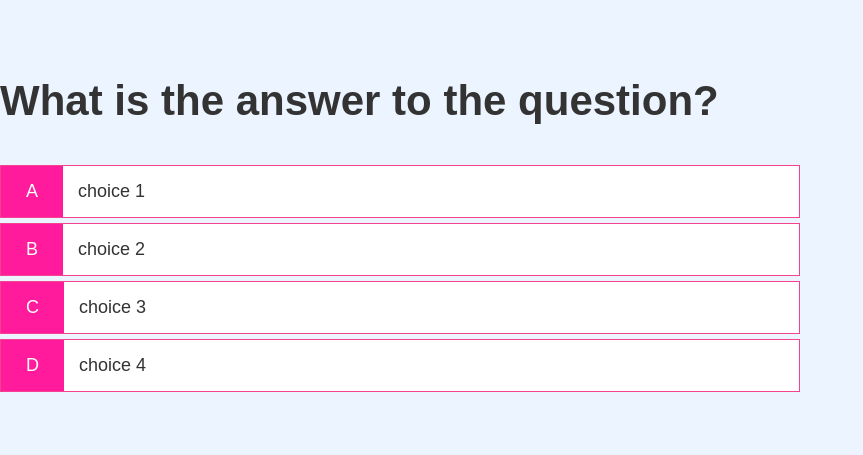
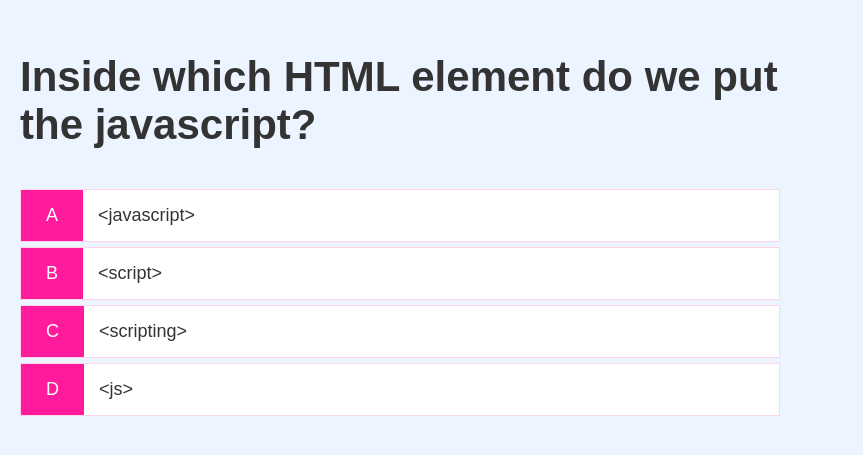
Before and after one commit to PranishaShrestha/Quick-Quiz, a plain HTML site: page game.html in a window 1280 px wide. Shown: the part 163-618 px from the top of the page, without its empty margins (0-863 px from the left). Drawn offline with Linux system fonts and the light colour scheme.

Commit message:
game page

```diff
--- a/CSS/Style.css
+++ b/CSS/Style.css
@@ -57,6 +57,7 @@ h2{
     /* defines the maximum width an element can grow to */
     display: flex;
     /* flex allows you to create a flexible and responsive layout. The flex items can be aligned, distributed and resized dynamically within the container. */
+    padding: 2rem;
  }
 
  /*defining the child elements of the container */
@@ -125,7 +126,7 @@ h2{
     margin-bottom: 0.5rem;
     width: 100%;
     font-size: 1.8rem;
-    border: 0.1rem solid rgb(244, 66, 143);
+    border: 0.1rem solid rgba(244, 66, 143, 0.218);
     background-color: #ffff;
 }
 
@@ -137,4 +138,5 @@ h2{
 
  .choice-text{
     padding: 1.5rem;
+    width: 100%;
  }
--- /dev/null
+++ b/Script/game.js
@@ -0,0 +1,109 @@
+
+const question = document.getElementById("question");
+// document.getElementById("question") looks for the element with ID "question"
+// const question is used to declare the constant variable and here the variable name is question
+
+const choices = Array.from(document.getElementsByClassName("choice-text"));
+// document.getElementsByClassName("choice-text") selects elements with the class choice-text and returns an HTMLCollection.
+// Array.from() converts this HTMLCollection into an array, allowing for array methods to be used.
+// const choices holds this array of elements, which can then be manipulated as needed.
+
+let currentQuestion = {};
+// currentQuestion: Stores the current question details.
+let acceptingAnswer = true;
+//  Manages whether answers are currently being accepted.
+let score = 0;
+//  Keeps track of the player's score.
+let questionCounter = 0;
+// questionCounter: Tracks the number of questions answered or the current question index.
+let availableQuestion = [];
+// availableQuestions: Holds the list of questions that are yet to be asked.
+
+let questions = [
+    {
+        question: "Inside which HTML element do we put the javascript?",
+        choice1: "<javascript>",
+        choice2: "<script>",
+        choice3: "<scripting>",
+        choice4: "<js>",
+        answer: 2
+    },
+    {
+        question: "How do you link the CSS with the HTML?",
+        choice1: "<style>",
+        choice2: "<link href='_.css'>",
+        choice3: "<link rel='stylesheet href='_.css'>",
+        choice4: "<rel='_.css'>",
+        answer: 3
+    },
+    {
+        question: "How do you print the statement in Javascript?",
+        choice1: "const statement",
+        choice2: "const variable_name",
+        choice3: "console.log",
+        choice4: "console.log()",
+        answer: 4
+    }
+]
+
+//
+// CREATE CONSTANT
+//
+const CORRECT_BONUS = 10;
+// CORRECT_BONUS controls the points awarded for correct answers.
+const MAX_QUESTION = 3;
+// MAX_QUESTION defines the maximum number of questions in the quiz.
+
+startGame = () => {
+    questionCounter = 0;
+    score = 0;
+    availableQuestion = [...questions];
+    console.log(availableQuestion);
+    getNewQuestion();
+};
+// startGame Function: Initializes the game, res8ets variables, and prepares the question pool. It then starts the game by calling getNewQuestion.
+// getNewQuestion Function: Loads and displays a new question from the availableQuestions array.
+// handleChoiceClick Function: Handles the user's choice, updates the score, and loads the next question.
+
+getNewQuestion = () => {
+    // The updated getNewQuestion function is designed to handle the selection of a new question and update the UI accordingly. It includes necessary checks, updates the question and choices, and handles the end of the quiz if there are no more questions available.
+    if(availableQuestion.length === 0 || questionCounter >= MAX_QUESTION){
+        // go to the end page
+        return window.location.assign("/end.html");
+    }
+
+    questionCounter++;
+    const questionIndex = Math.floor(Math.random() * availableQuestion.length);
+    // The line const questionIndex = Math.floor(Math.random() * availableQuestions.length); is a common technique used to select a random element from an array. It ensures that each question in the quiz is chosen randomly, providing a varied and engaging experience for the user.
+    currentQuestion = availableQuestion[questionIndex];
+    question.innerText = currentQuestion.question;
+    choices.forEach(choice => {
+        const number = choice.dataset['number'];
+        choice.innerText = currentQuestion["choice" + number];
+    });
+    // choices.forEach iterates over each choice element to update its text content based on the current question’s choices.
+    // choice.dataset['number'] retrieves the number associated with each choice, which is used to access the correct choice text.
+    // choice.innerText = currentQuestion["choice" + number] updates the text content of each choice element to display the corresponding choice.
+
+    availableQuestion.splice(questionIndex, 1);
+    acceptingAnswer = true;
+    // availableQuestions.splice(questionIndex, 1); ensures that once a question is used, it is removed from the list of available questions, preventing it from being reused.
+    // acceptingAnswer = true; enables the user to select an answer.
+};
+
+choices.forEach(choice =>{
+    choice.addEventListener("click", e =>{
+        // Event Listener: The addEventListener method is used to handle click events on each choice element.
+        if(!acceptingAnswer) return;
+        //  The if (!acceptingAnswer) return; line prevents multiple selections by checking the acceptingAnswer flag.
+        acceptingAnswer = false ;
+        // acceptingAnswer = false; prevents further input until the next question.
+        const selectedChoice =e.target;
+        const selectedAnswer = selectedChoice.dataset["number"];
+        // selectedChoice and selectedAnswer allow you to determine which choice was clicked and process it accordingly.
+        console.log(selectedAnswer);
+        getNewQuestion();
+    });
+});
+
+startGame();
--- a/game.html
+++ b/game.html
@@ -1,35 +1,41 @@
 <!DOCTYPE html>
 <html lang="en">
+
 <head>
     <!--meta tags-->
     <meta charset="UTF-8">
     <meta name="viewport" content="width=device-width, initial-scale=1.0">
-    <meta http-equiv="X-UA-Compatible" content="ie=edge"><!-- is used to control how the internet explorer renders(generates and display the content on a web page) the page-->
+    <meta http-equiv="X-UA-Compatible" content="ie=edge">
+    <!-- is used to control how the internet explorer renders(generates and display the content on a web page) the page-->
     <!--CSS Link-->
     <link rel="Stylesheet" href="CSS/Style.css">
     <title>Quick Quiz</title>
 </head>
+
 <body>
     <div class="container">
         <div id="game" class="justify-center flex-column">
-        <h2 id="Question"> What is the answer to the question?</h2>
+            <h2 id="question"> What is the answer to the question?</h2>
             <div class="choice-container">
                 <p class="choice-prefx">A</p>
-            <p class="choice-text">choice 1</p>
+                <p class="choice-text" data-number="1">choice 1</p>
+                <!--data-number="1" allows you to store extra information on the HTML elements without affecting the elements functionality or appearance.-->
             </div>
             <div class="choice-container">
                 <p class="choice-prefx">B</p>
-            <p class="choice-text">choice 2</p>
+                <p class="choice-text" data-number="2">choice 2</p>
             </div>
             <div class="choice-container">
                 <p class="choice-prefx">C</p>
-            <p class="choice-text">choice 3</p>
+                <p class="choice-text" data-number="3">choice 3</p>
             </div>
             <div class="choice-container">
                 <p class="choice-prefx">D</p>
-            <p class="choice-text">choice 4</p>
+                <p class="choice-text" data-number="4">choice 4</p>
             </div>
         </div>
     </div>
+    <script src="Script/game.js"></script>
 </body>
+
 </html>
```
Lines whose indentation alone changed are shown as unchanged.
